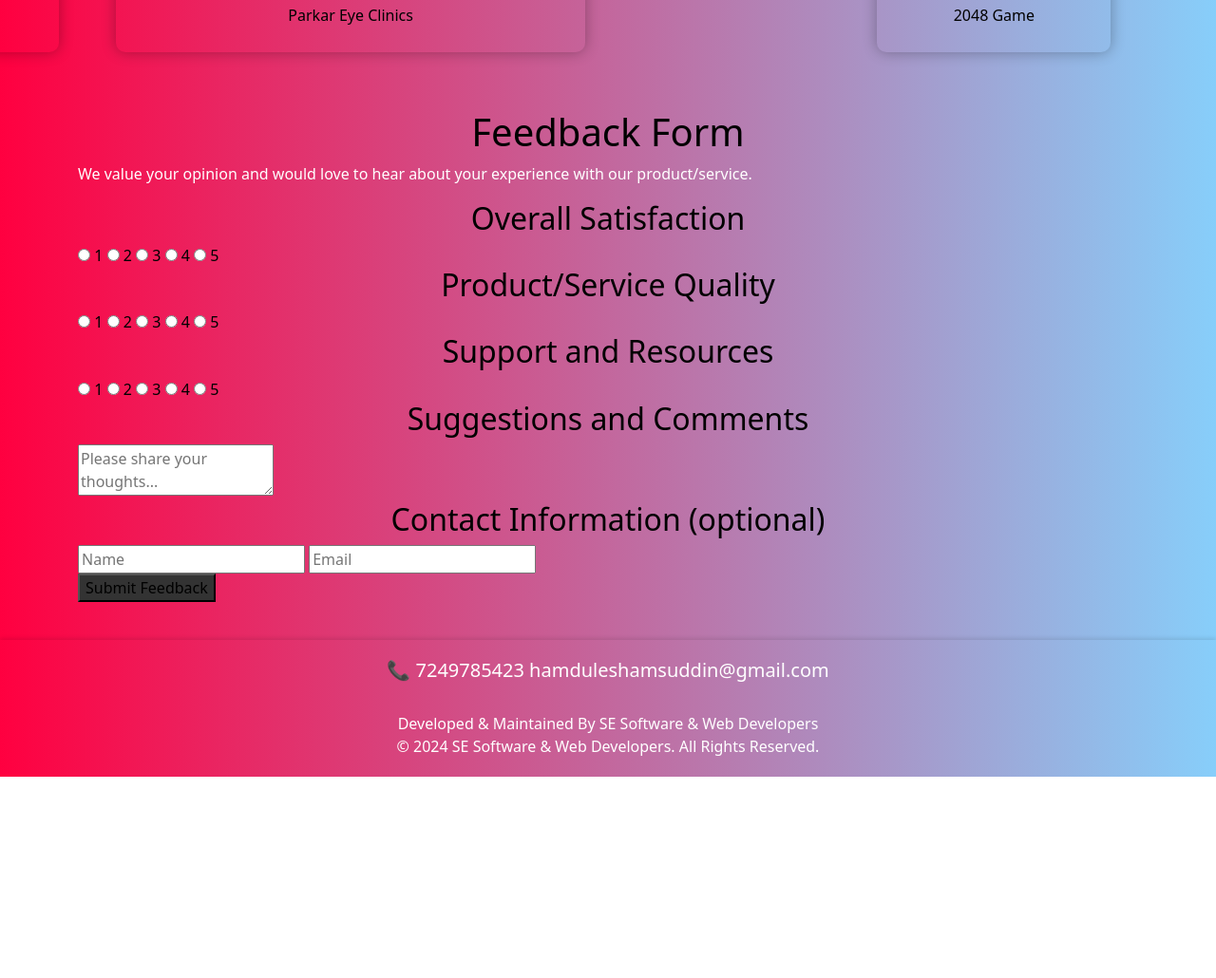
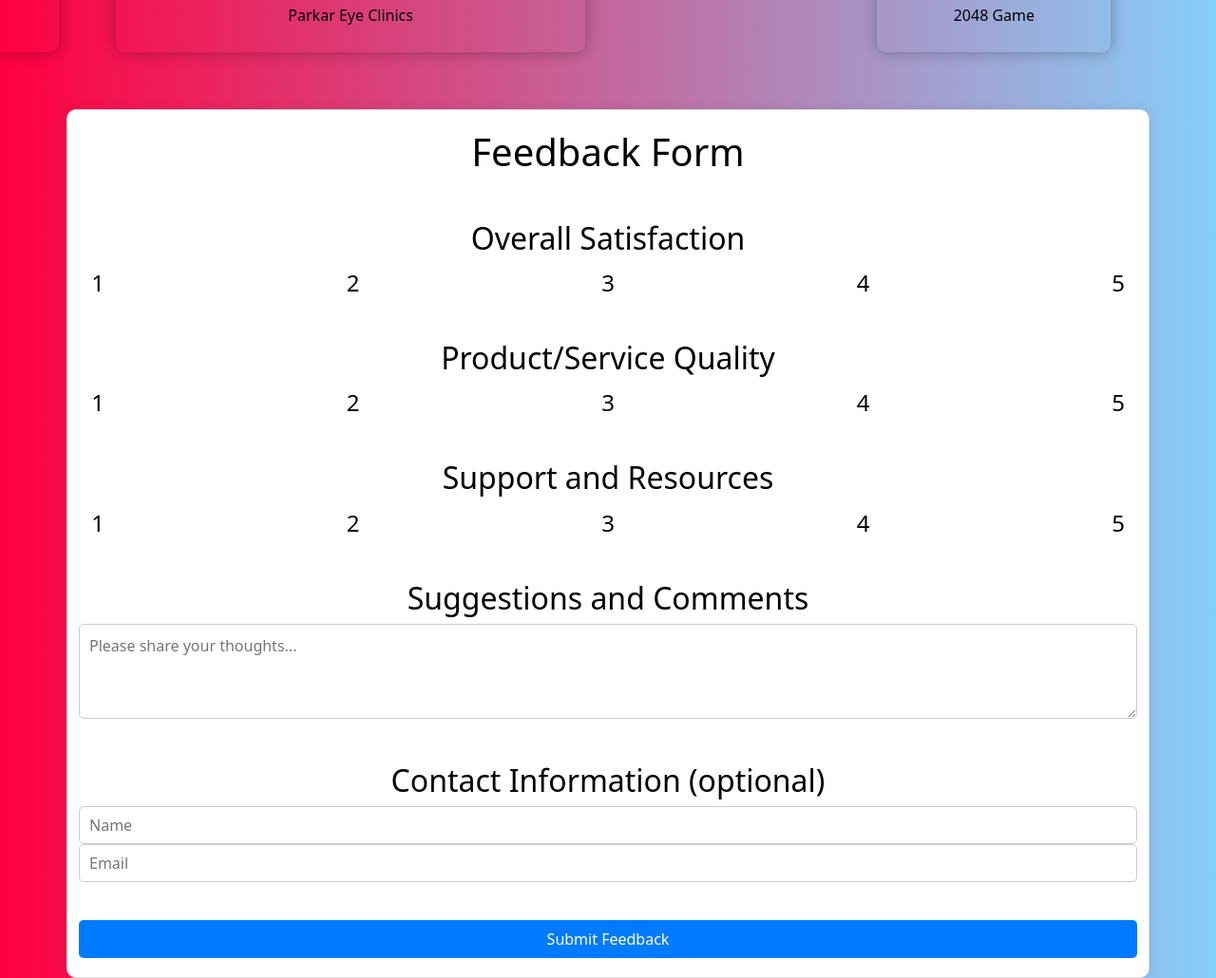
Before and after one commit to SE-DEVS/sedevs, a plain HTML site: page index.html in a window 1280 px wide. Shown: the part 1904-2934 px from the top of the page at 95% size. Before the commit the page ends 2722 px from the top, so only its background shows below. Drawn offline with nearby package versions, Linux system fonts and the light colour scheme.

Commit message:
Update styles.css

```diff
--- a/styles.css
+++ b/styles.css
@@ -369,3 +369,92 @@ h5{
     padding: auto;
     font-size: 20px;
 }
+
+body {
+    font-family: Arial, sans-serif;
+    background-color: #f2f2f2;
+}
+
+.container {
+    max-width: 800px;
+    margin: 40px auto;
+    padding: 20px;
+    background-color: #fff;
+    border: 1px solid #ddd;
+    border-radius: 10px;
+    box-shadow: 0 0 10px rgba(0, 0, 0, 0.1);
+}
+
+h1 {
+    text-align: center;
+    margin-bottom: 20px;
+}
+
+.section {
+    margin-bottom: 40px;
+}
+
+h2 {
+    margin-top: 0;
+}
+
+.rating {
+    display: flex;
+    align-items: center;
+    justify-content: space-between;
+    margin-bottom: 20px;
+}
+
+.rating input[type="radio"] {
+    display: none;
+}
+
+.rating label {
+    width: 40px;
+    height: 40px;
+    font-size: 24px;
+    text-align: center;
+    line-height: 40px;
+    border-radius: 50%;
+    cursor: pointer;
+}
+
+.rating label:hover {
+    background-color: #ccc;
+}
+
+.rating input[type="radio"]:checked + label {
+    background-color: #007bff;
+    color: #fff;
+}
+
+textarea {
+    width: 100%;
+    height: 100px;
+    padding: 10px;
+    border: 1px solid #ccc;
+    border-radius: 5px;
+    resize: vertical;
+}
+
+input[type="text"], input[type="email"] {
+    width: 100%;
+    height: 40px;
+    padding: 10px;
+    border: 1px solid #ccc;
+    border-radius: 5px;
+}
+
+button[type="submit"] {
+    width: 100%;
+    height: 40px;
+    background-color: #007bff;
+    color: #fff;
+    border: none;
+    border-radius: 5px;
+    cursor: pointer;
+}
+
+button[type="submit"]:hover {
+    background-color: #0069d9;
+}
```
